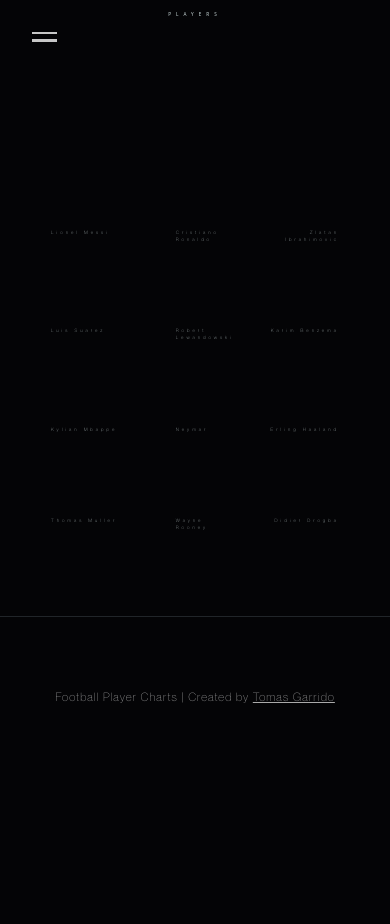
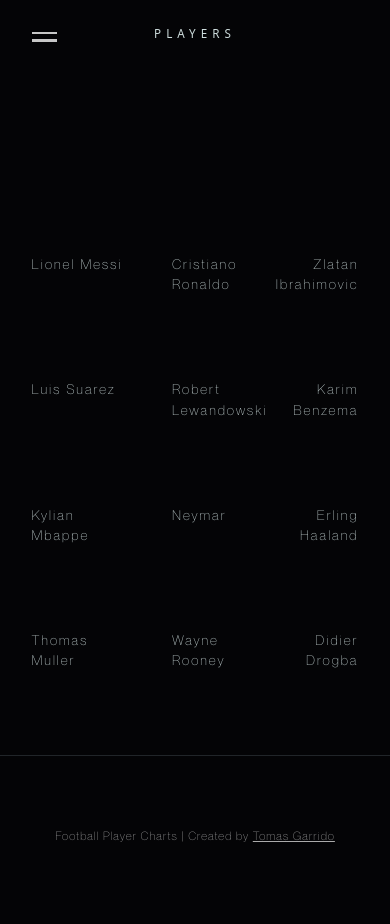
Before and after one commit to Garridot/player_charts, a Django app: page /players in a window 390 px wide. Before the commit the page ends 703 px from the top, so only its background shows below. Run offline with Django 4.2, Linux system fonts and the light colour scheme; data comes from the database, SQL or seed files in the repository; parts of the project's set-up code (start-up, migrations or seed data) failed here and were passed over; some libraries are stand-ins or nearby versions.

Commit message:
update players.html media query

```diff
--- a/templates/players.html
+++ b/templates/players.html
@@ -46,6 +46,61 @@
         font-size: 1.2vw;
         transition: all .5s;
     }
+
+    @media(max-width:1000px){
+        section {
+            padding: 3vw 0 0;
+        }
+        .title-p p {
+            font-size: 1.5vw;
+        }
+        .players .col .row a {
+            letter-spacing: 2px;
+            font-size: 1.5vw;
+        }
+    }
+    @media(max-width:800px){
+        section {
+            padding: 3vw 0 0;
+        }
+        .title-p p {
+            font-size: 1.8vw;
+        }
+        .players .col .row a {
+            letter-spacing: 2px;
+            font-size: 1.8vw;
+        }
+    }
+    @media(max-width:600px){
+        section {
+            padding: 5vw 0 0;
+        }
+        .title-p p {
+            font-size: 2.5vw;
+        }
+        .players {
+            width: 90%;
+        }
+        .players .col .row a {
+            letter-spacing: 2px;
+            font-size: 2.5vw;
+        }
+    }
+    @media(max-width:400px){
+        section {
+            padding: 6.5vw 0 0;
+        }
+        .title-p p {
+            font-size: 3vw;
+        }
+        .players {
+            width: 90%;
+        }
+        .players .col .row a {
+            letter-spacing: 2px;
+            font-size: 3.5vw;
+        }
+    }
 </style>
 <section>
     <div class="title-p">
```
